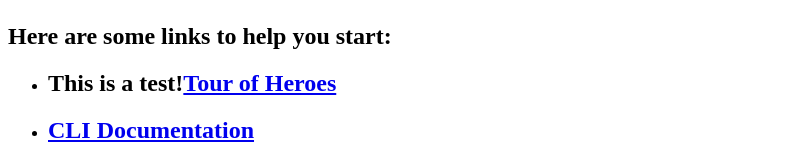
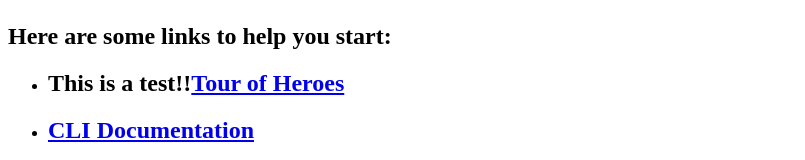
Before and after one commit to redleome/rizal-app, an Angular app: page / in a window 1280 px wide. Shown: the part 381-541 px from the top of the page, without its empty margins (0-805 px from the left). Built offline with nearby package versions, Linux system fonts and the light colour scheme.

Commit message:
First commit

```diff
--- a/src/app/app.component.html
+++ b/src/app/app.component.html
@@ -8,7 +8,7 @@
 <h2>Here are some links to help you start: </h2>
 <ul>
   <li>
-    <h2>This is a test!<a target="_blank" rel="noopener" href="https://angular.io/tutorial">Tour of Heroes</a></h2>
+    <h2>This is a test!!<a target="_blank" rel="noopener" href="https://angular.io/tutorial">Tour of Heroes</a></h2>
   </li>
   <li>
     <h2><a target="_blank" rel="noopener" href="https://github.com/angular/angular-cli/wiki">CLI Documentation</a></h2>
```
